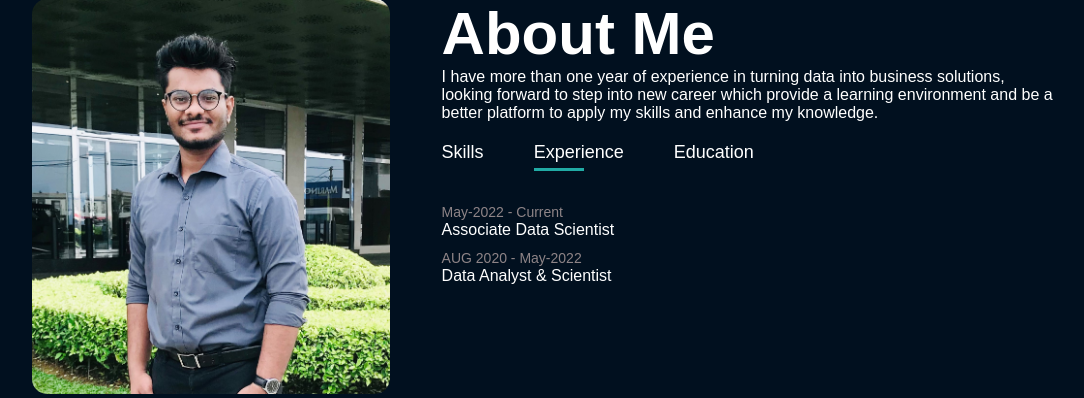
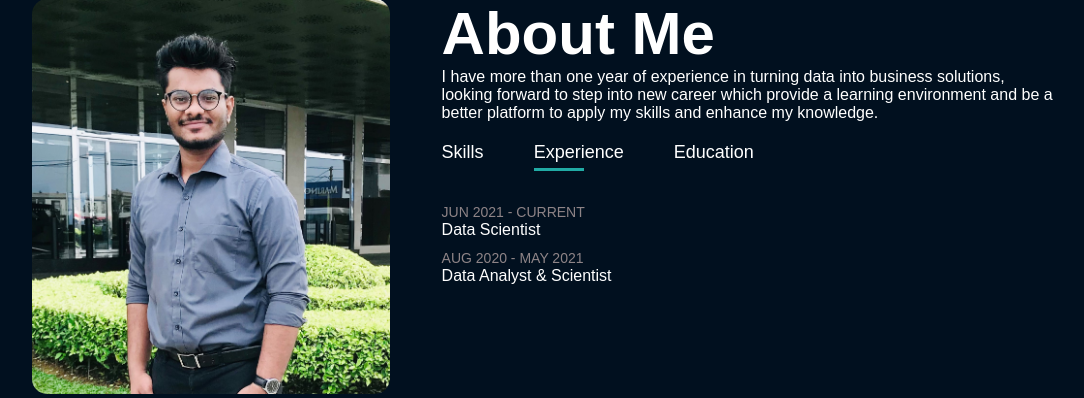
Before and after one commit to WajithAAA/abdul-wajith, a Flask app: page / in a window 1280 px wide, after a click on "Experience"; the page is wider, and only the part inside the window is pictured. Shown: the part 891-1289 px from the top of that part, without its empty margins (96-1180 px from the left). Run offline with Flask 2, Linux system fonts and the light colour scheme; some libraries are stand-ins or nearby versions.

Commit message:
new update

```diff
--- a/templates/index.html
+++ b/templates/index.html
@@ -76,7 +76,9 @@
                             <li><span>Programming Language</span><br>Python, R</li>
                             <li><span>Web development</span><br>(HTML, CSS, JS, Flask, NodeJS)</li>
                             <li><span>Database</span><br>SQL, NoSQL & Elasticsearch</li>
+                            <li><span>Cloud</span><br>AWS GCP</li>
                             <li><span>Visualization</span><br>Power BI & Tableau</li>
+                            <li><span>ML Tools</span><br>Sk-learn, TensorFlow, PyTorch & LLM models</li>
                             <!-- <li><span>IT skills</span><br>MS Offices, Advanced excel & Data mining (WEKA)</li> -->
 
                         </ul>
@@ -84,8 +86,8 @@
                     </div>
                     <div class="tab-contents" id="experience">
                         <ul>
-                            <li><span>May-2022 - Current</span><br>Associate Data Scientist</li>
-                            <li><span>AUG 2020 - May-2022</span><br>Data Analyst & Scientist</li>
+                            <li><span>JUN 2021 - CURRENT</span><br>Data Scientist</li>
+                            <li><span>AUG 2020 - MAY 2021</span><br>Data Analyst & Scientist</li>
                         </ul>
 
                     </div>
```
Also changed, not shown: 2 other files.
